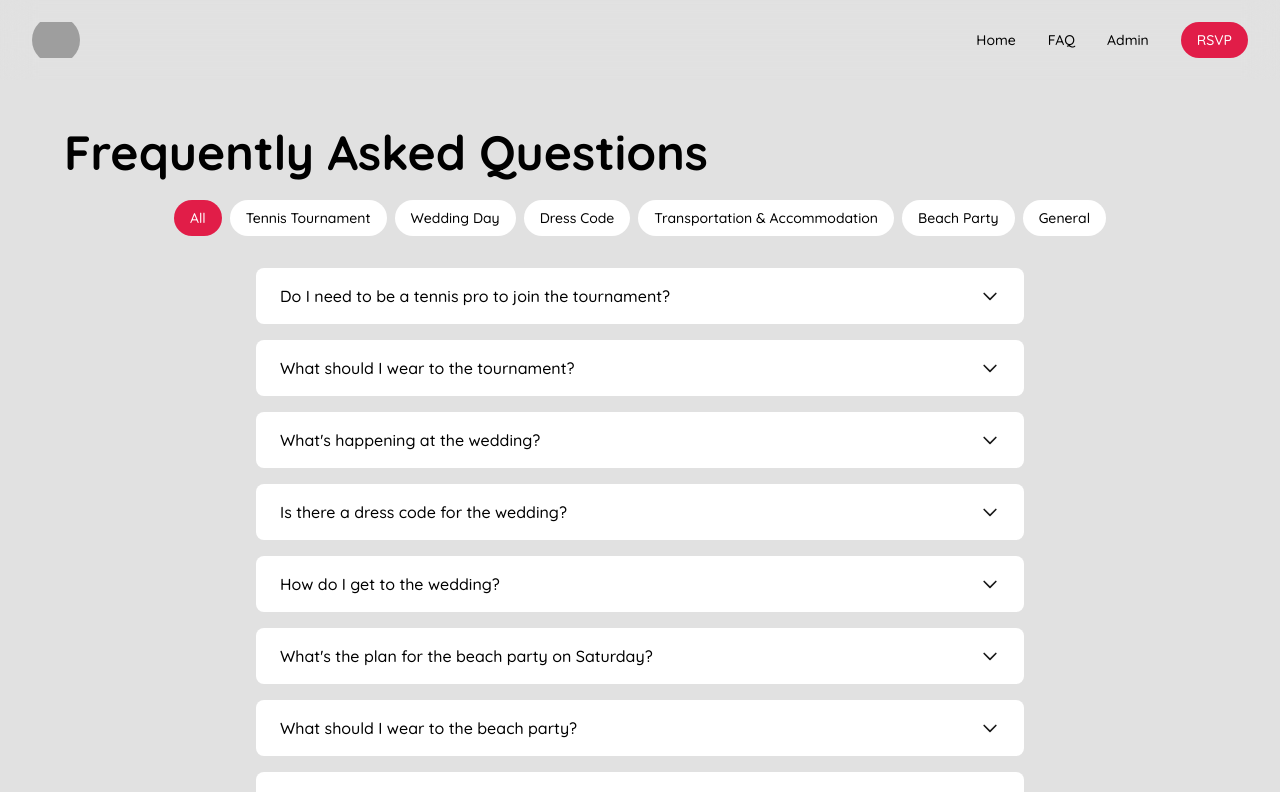
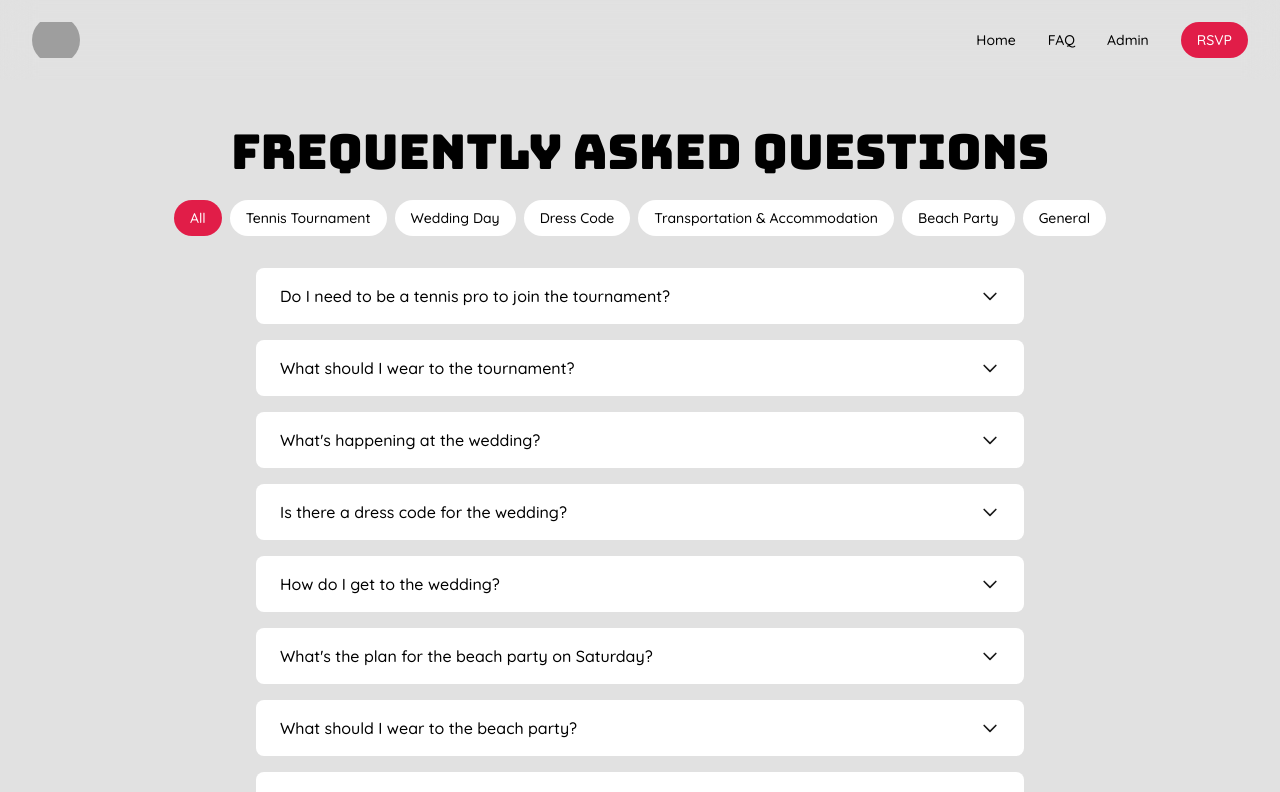
Before and after one commit to Harry-Yates/sandstrand-wedding, a Next.js app: page /faq in a window 1280 px wide. Shown: the top 792 px of the page. Built offline with nearby package versions, Linux system fonts and the light colour scheme; grey boxes are pictures that could not be loaded.

Commit message:
fix titles

```diff
--- a/app/components/ui/Title.tsx
+++ b/app/components/ui/Title.tsx
@@ -20,7 +20,8 @@ export function Title({
     return (
         <Component className={`
             ${baseStyles}
-            ${dark ? 'text-text-primary' : 'text-text-primary'}
+            bungee-regular text-center
+            ${dark ? 'text-text-primary' : 'text-text-secondary'}
             ${className}
         `}>
             {children}
```
